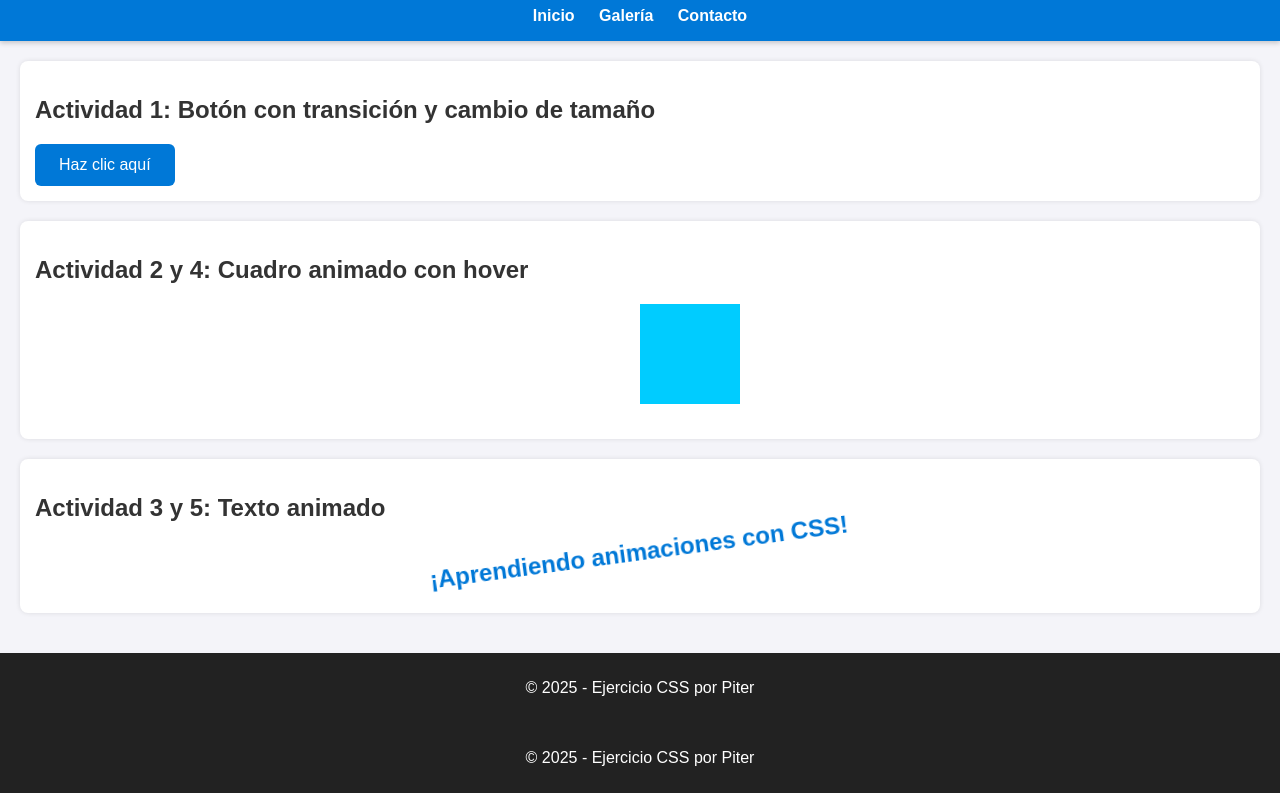
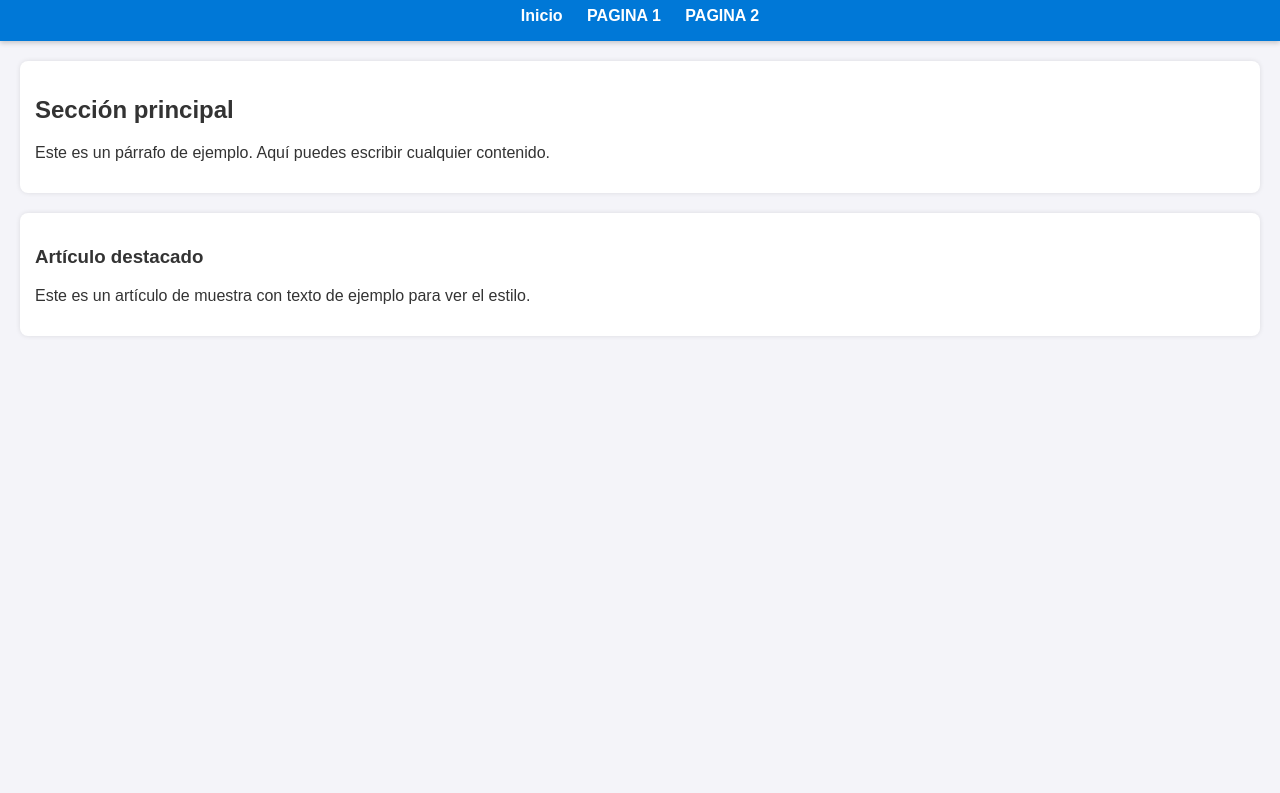
Before and after one commit to pedromaniabot-spec/Tarea2, a plain HTML site: page index.html in a window 1280 px wide. Shown: the part 89-882 px from the top of the page. After the commit the page ends 800 px from the top, so only its background shows below. Drawn offline with Linux system fonts and the light colour scheme.

Commit message:
Update index.html

```diff
--- a/index.html
+++ b/index.html
@@ -3,44 +3,31 @@
 <head>
     <meta charset="UTF-8">
     <meta name="viewport" content="width=device-width, initial-scale=1.0">
-    <title>Ejercicio 2 - Animaciones y Transiciones</title>
-    <link rel="stylesheet" href="estilos.css">
+    <title>Mi Página Básica</title>
+    <link rel="stylesheet" href="static/estilos.css">
 </head>
 <body>
+
     <header>
-        <h1>Práctica de Animaciones CSS</h1>
+        <h1>Bienvenido a mi página web</h1>
         <nav>
-            <a href="#">Inicio</a>
-            <a href="#">Galería</a>
-            <a href="#">Contacto</a>
+            <a href="index.html">Inicio</a>
+            <a href="pagina1.html">PAGINA 1</a>
+            <a href="pagina2.html">PAGINA 2</a>
         </nav>
     </header>
 
     <main>
         <section>
-            <h2>Actividad 1: Botón con transición y cambio de tamaño</h2>
-            <button class="boton-animado">Haz clic aquí</button>
+            <h2>Sección principal</h2>
+            <p>Este es un párrafo de ejemplo. Aquí puedes escribir cualquier contenido.</p>
         </section>
 
-        <section>
-            <h2>Actividad 2 y 4: Cuadro animado con hover</h2>
-            <div class="cuadro"></div>
-        </section>
-
-        <section>
-            <h2>Actividad 3 y 5: Texto animado</h2>
-            <p class="texto-animado">¡Aprendiendo animaciones con CSS!</p>
-        </section>
+        <article>
+            <h3>Artículo destacado</h3>
+            <p>Este es un artículo de muestra con texto de ejemplo para ver el estilo.</p>
+        </article>
     </main>
 
-    <footer>
-        <p>© 2025 - Ejercicio CSS por Piter</p>
-    </footer>
 </body>
 </html>
-
-    <footer>
-        <p>© 2025 - Ejercicio CSS por Piter</p>
-    </footer>
-</body>
-</html>
```
